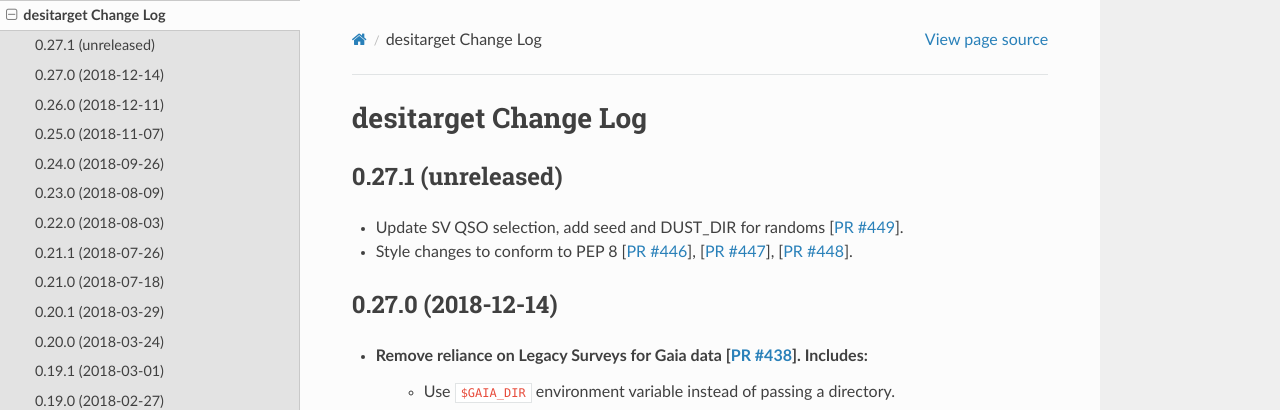
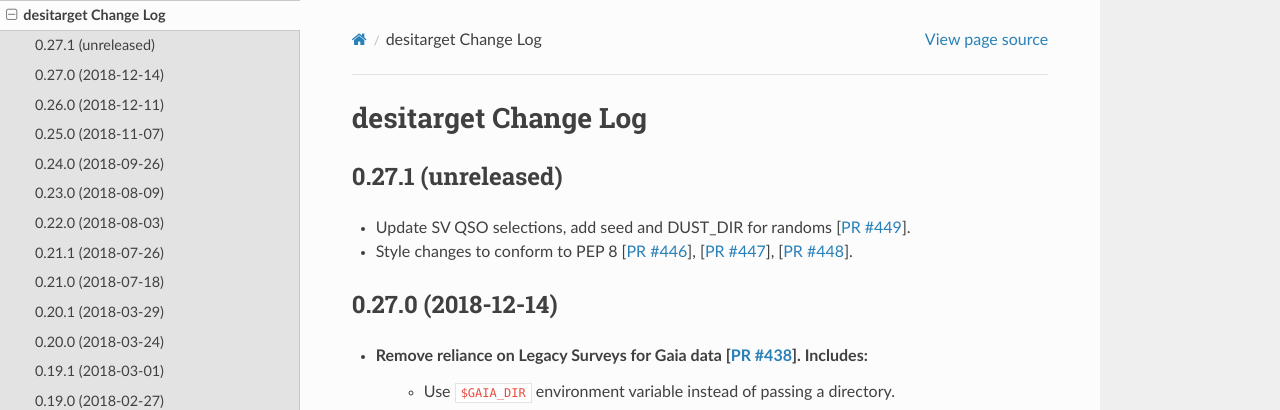
Before and after one commit to desihub/desitarget, a Sphinx documentation site: the page built from doc/changes.rst, in a window 1280 px wide and 900 px high. Shown: the top 410 px of the window. Built offline with Sphinx 7.4.7 and the Read the Docs theme 2.0.0, drawn with Linux system fonts in a browser that asks for light colours.

Commit message:
updating changes docs

```diff
--- a/doc/changes.rst
+++ b/doc/changes.rst
@@ -5,7 +5,7 @@
 0.27.1 (unreleased)
 -------------------
 
-* Update SV QSO selection, add seed and DUST_DIR for randoms [`PR #449`_].
+* Update SV QSO selections, add seed and DUST_DIR for randoms [`PR #449`_].
 * Style changes to conform to PEP 8 [`PR #446`_], [`PR #447`_], [`PR #448`_].
 
 .. _`PR #446`: https://github.com/desihub/desitarget/pull/446
```
